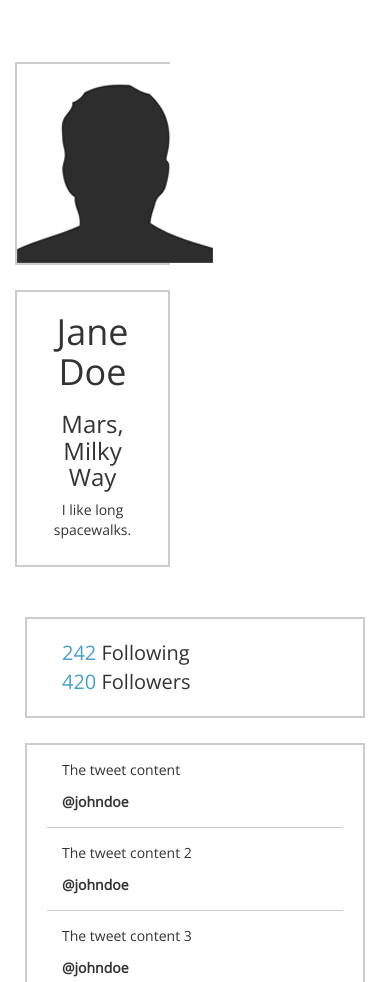
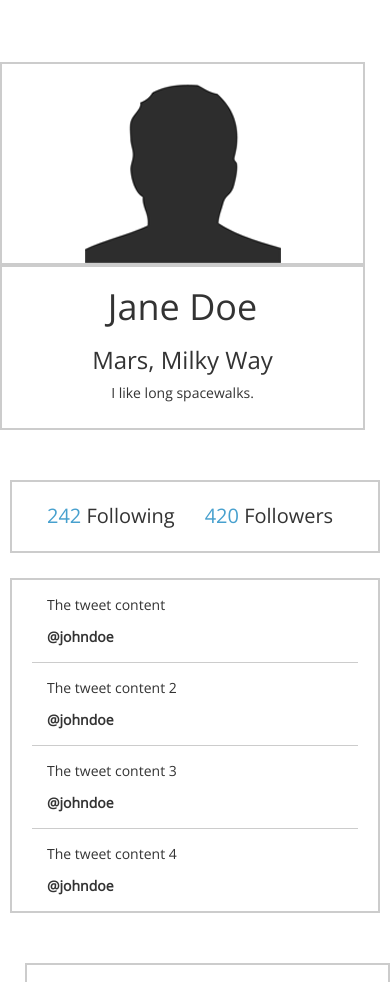
Before and after one commit to yerazo/copycat-bootstrap, a plain HTML site: page index.html in a window 390 px wide. Shown: the part 78-1060 px from the top of the page. Drawn offline with nearby package versions, Linux system fonts and the light colour scheme.

Commit message:
Trying a new direction

```diff
--- a/assets/css/style.css
+++ b/assets/css/style.css
@@ -178,6 +178,12 @@ footer nav li a:hover{
     header .logo img{
       width: 25%;
     }
+    .profile .image img{
+      max-width: 100%;
+    }
+    .profile .bio{
+      margin-top: 0;
+    }
     .profile .bio .joined{
       display: none;
     }
--- a/index.html
+++ b/index.html
@@ -42,7 +42,8 @@
     </header>
 
     <main class="container-fluid">
-        <div class="col-xs-6 col-sm-3 profile">
+      <div class="row">
+        <div class="col-xs-12 col-sm-3 profile">
             <div class="image border">
               <img src="assets/images/person.png" alt="Profile picture">
             </div>
@@ -55,12 +56,14 @@
               <div class="joined">
                 Joined in 1024
               </div>
+            </div>
 
         </div>
-        </div>
 
+
+
+        <div class="col-xs-12 col-sm-6 content">
           <div class="row">
-        <div class="col-xs-12 col-sm-6 content">
             <div class="stats border">
               <div class="col-sm-6 following">
                 <span class="primary-text">242</span> Following
@@ -70,7 +73,9 @@
                 <span class="primary-text">420</span> Followers
               </div>
             </div>
+          </div>
 
+          <div class="row">
             <div class="tweets border">
               <div class="tweet">
                 <div class="message col-sm-9">
@@ -116,10 +121,10 @@
                 </div>
               </div>
             </div>
-
+          </div>
         </div>
 
-      <div class="row">
+
         <div class="col-xs-12 col-sm-3 suggestions">
           <div class="list border">
 
```
Lines whose indentation alone changed are shown as unchanged.
